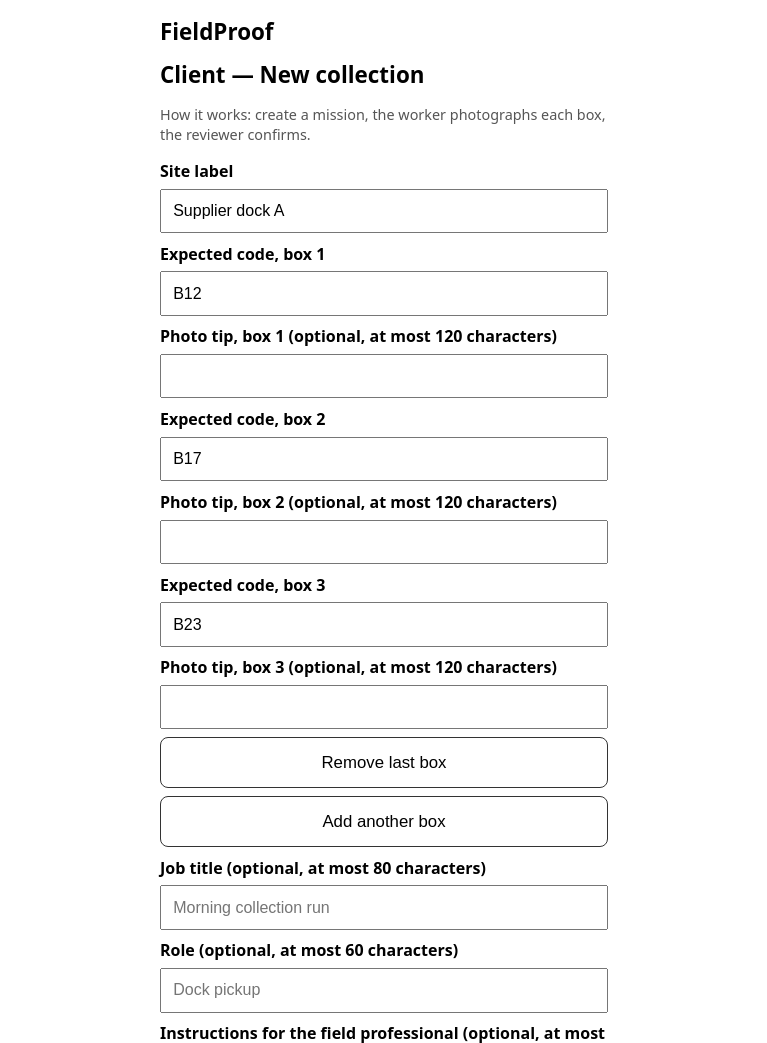
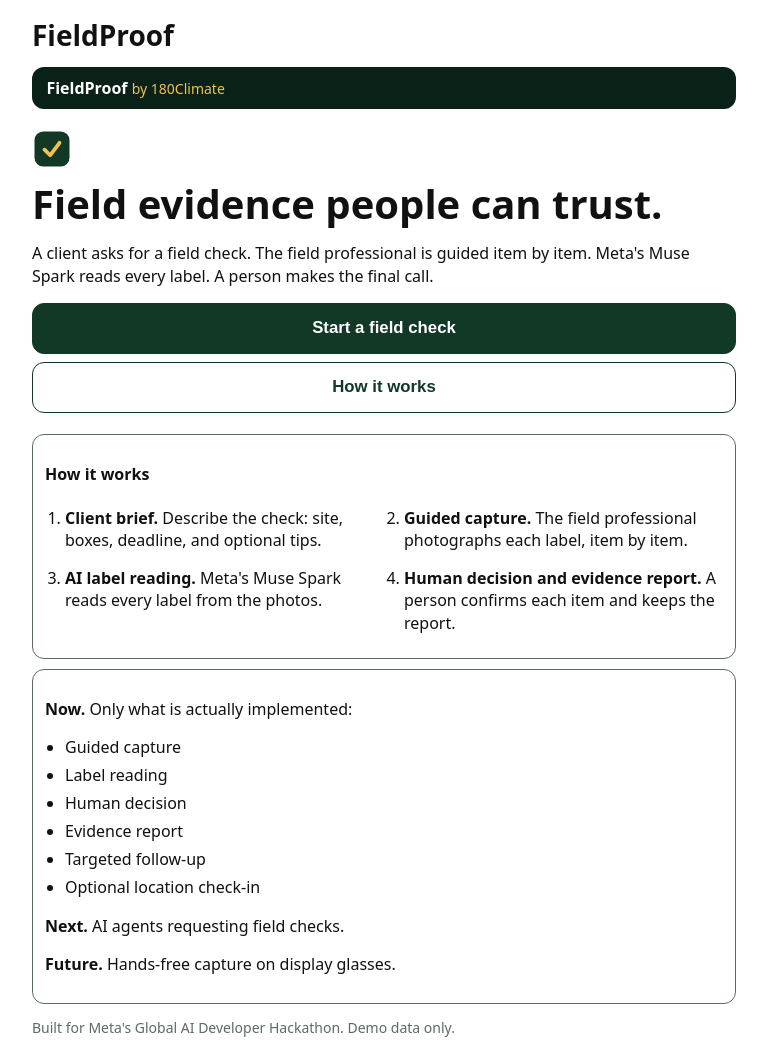
Before and after one commit to TengKianBoon/fieldproof, a website built with Vite: page app/index.html in a window 1280 px wide. Shown: the top 1043 px of the page, without its empty margins (256-1023 px from the left). Built offline with nearby package versions, Linux system fonts and the light colour scheme.

Commit message:
F2: presentation landing at root plus token visual system

```diff
--- a/app/src/client.ts
+++ b/app/src/client.ts
@@ -43,6 +43,7 @@
 
 // Pure route parsing for hash links (#/new, #/work/<mid>/<tok>, #/review/...).
 export type Route =
+  | { name: "landing" }
   | { name: "new" }
   | { name: "work"; missionId: string; token: string }
   | { name: "review"; missionId: string; token: string }
@@ -51,6 +52,10 @@
 export function parseHashRoute(hash: string): Route {
   const frag = hash.startsWith("#") ? hash.slice(1) : hash;
   const parts = frag.split("/").filter((p) => p !== "");
+  // F2: "#/" is the presentation landing; every existing route stays. A bare
+  // "" (no hash at all) keeps its long-standing unknown contract - the router
+  // always sets a hash before rendering, so this input never reaches a view.
+  if (parts.length === 0) return hash === "" ? { name: "unknown" } : { name: "landing" };
   if (parts.length === 1 && parts[0] === "new") return { name: "new" };
   if (parts.length === 3 && (parts[0] === "work" || parts[0] === "review") && parts[1] !== "" && parts[2] !== "") {
     return { name: parts[0], missionId: parts[1], token: parts[2] } as Route;
--- /dev/null
+++ b/app/src/landing.ts
@@ -0,0 +1,22 @@
+// F2 presentation landing (lead-owned). Pure markup only: no imports, no
+// network, no telemetry, no external fonts, images, or scripts. The router
+// mounts it at #/; buttons are wired in ui.ts.
+export function landingHTML(): string {
+  return `<div class="topbar"><p><strong>FieldProof</strong> <span>by 180Climate</span></p></div>`
+    + `<div class="hero"><svg viewBox="0 0 32 32" width="40" height="40" role="img" aria-label="FieldProof mark"><rect x="2" y="2" width="28" height="28" rx="7" fill="#123826" /><path d="M10 16.5l4.5 4.5L22 11" stroke="#f2c14e" stroke-width="3" fill="none" stroke-linecap="round" stroke-linejoin="round" /></svg>`
+    + `<h1 class="hero-title">Field evidence people can trust.</h1>`
+    + `<p class="hero-sub">A client asks for a field check. The field professional is guided item by item. Meta's Muse Spark reads every label. A person makes the final call.</p>`
+    + `<button id="l-start" class="primary">Start a field check</button>`
+    + `<button id="l-how">How it works</button></div>`
+    + `<div class="card" id="l-steps"><p><strong>How it works</strong></p><ol>`
+    + `<li><strong>Client brief.</strong> Describe the check: site, boxes, deadline, and optional tips.</li>`
+    + `<li><strong>Guided capture.</strong> The field professional photographs each label, item by item.</li>`
+    + `<li><strong>AI label reading.</strong> Meta's Muse Spark reads every label from the photos.</li>`
+    + `<li><strong>Human decision and evidence report.</strong> A person confirms each item and keeps the report.</li>`
+    + `</ol></div>`
+    + `<div class="card" id="l-strip"><p><strong>Now.</strong> Only what is actually implemented:</p>`
+    + `<ul><li>Guided capture</li><li>Label reading</li><li>Human decision</li><li>Evidence report</li><li>Targeted follow-up</li><li>Optional location check-in</li></ul>`
+    + `<p><strong>Next.</strong> AI agents requesting field checks.</p>`
+    + `<p><strong>Future.</strong> Hands-free capture on display glasses.</p></div>`
+    + `<p class="muted">Built for Meta's Global AI Developer Hackathon. Demo data only.</p>`;
+}
--- a/app/src/main.ts
+++ b/app/src/main.ts
@@ -1,4 +1,4 @@
-// S2b phone UI entry: hash router (#/new requester, #/work worker,
+// F2 presentation landing at #/. S2b phone UI entry: hash router (#/new requester, #/work worker,
 // #/review reviewer). The S1 auto-demo driver is retired; api.ts stays for
 // the headless import smoke test.
 import { startRouter } from "./ui.ts";
--- a/app/src/ui.css
+++ b/app/src/ui.css
@@ -1,22 +1,51 @@
-/* S2b plain mobile CSS: no framework, large tap targets, Android/iOS readable. */
-:root { color-scheme: light; }
-body { font-family: system-ui, sans-serif; margin: 0 auto; max-width: 28rem; padding: 1rem; line-height: 1.4; }
-h1 { font-size: 1.4rem; margin: 0 0 0.75rem; }
-h2 { font-size: 1.15rem; margin: 1rem 0 0.5rem; }
-button, .btn { display: block; width: 100%; margin: 0.5rem 0; padding: 0.9rem; font-size: 1.05rem; border-radius: 0.5rem; border: 1px solid #333; background: #fff; }
+/* F2 visual tokens: forest/deep greens, amber accent, ink on paper.
+   System type scale 14/16/20/28/40. Phone-first, up to desktop. */
+:root {
+  color-scheme: light;
+  --forest: #123826;
+  --deep: #0a2118;
+  --amber: #f2c14e;
+  --ink: #111;
+  --paper: #fff;
+  --muted: #5b6b62;
+  --ok: #1f7a4d;
+  --warn: #b7791f;
+  --bad: #b42318;
+}
+body { font-family: system-ui, sans-serif; font-size: 1rem; margin: 0 auto; max-width: 28rem; padding: 1rem; line-height: 1.4; color: var(--ink); background: var(--paper); }
+h1 { font-size: 1.75rem; margin: 0 0 0.75rem; }
+h2 { font-size: 1.25rem; margin: 1rem 0 0.5rem; }
+button, .btn { display: block; width: 100%; margin: 0.5rem 0; padding: 0.9rem; min-height: 44px; font-size: 1.05rem; border-radius: 0.75rem; border: 1px solid var(--forest); background: var(--paper); color: var(--forest); font-weight: 600; box-sizing: border-box; }
 button:disabled { opacity: 0.45; }
-button.primary { background: #111; color: #fff; }
-input[type="text"], input[type="password"], input[type="datetime-local"], input[type="file"], textarea { display: block; width: 100%; margin: 0.4rem 0; padding: 0.7rem; font-size: 1rem; box-sizing: border-box; }
+button.primary { background: var(--forest); color: var(--paper); }
+button:focus-visible, .btn:focus-visible, input:focus-visible, textarea:focus-visible, a:focus-visible { outline: 3px solid var(--amber); outline-offset: 2px; }
+input[type="text"], input[type="password"], input[type="datetime-local"], input[type="file"], textarea { display: block; width: 100%; margin: 0.4rem 0; padding: 0.7rem; min-height: 44px; font-size: 1rem; box-sizing: border-box; border: 1px solid var(--muted); border-radius: 0.5rem; background: var(--paper); color: var(--ink); }
+input[type="checkbox"], input[type="radio"] { width: 1.25rem; height: 1.25rem; accent-color: var(--forest); }
 label { display: block; margin: 0.6rem 0 0.2rem; font-weight: 600; }
-.card { border: 1px solid #ccc; border-radius: 0.5rem; padding: 0.75rem; margin: 0.6rem 0; }
+.card { border: 1px solid var(--muted); border-radius: 0.75rem; padding: 0.75rem; margin: 0.6rem 0; background: var(--paper); }
 .card img { width: 100%; border-radius: 0.25rem; }
 .row { display: flex; gap: 0.5rem; }
 .row > * { flex: 1; }
-.muted { color: #555; font-size: 0.9rem; }
+.muted { color: var(--muted); font-size: 0.875rem; }
 .links a { display: block; word-break: break-all; margin: 0.4rem 0; }
 pre { white-space: pre-wrap; background: #f4f4f4; padding: 0.5rem; font-size: 0.8rem; }
-.err { color: #a00; font-weight: 600; }
-.ok { color: #070; font-weight: 600; }
+.err { color: var(--bad); font-weight: 600; border-left: 4px solid var(--bad); padding: 0.5rem 0.75rem; }
+.ok { color: var(--ok); font-weight: 600; border-left: 4px solid var(--ok); padding: 0.5rem 0.75rem; }
+/* F2 status chips: worker states read neutral; client states carry meaning. */
+.chip { display: inline-block; padding: 0.15rem 0.6rem; font-size: 0.875rem; font-weight: 600; border: 1px solid var(--forest); border-radius: 999px; color: var(--forest); background: var(--paper); white-space: nowrap; }
+.chip-ok { color: var(--ok); border-color: var(--ok); }
+.chip-bad { color: var(--bad); border-color: var(--bad); }
+.chip-warn { color: var(--ink); border-color: var(--warn); }
+/* F2 landing: topbar, hero, steps, Now/Next/Future strip, footer. */
+.topbar { background: var(--deep); color: var(--paper); border-radius: 0.75rem; padding: 0.6rem 0.9rem; margin-bottom: 0.75rem; }
+.topbar p { margin: 0; font-size: 1rem; }
+.topbar span { color: var(--amber); font-size: 0.875rem; }
+.hero { padding: 0.5rem 0 0.25rem; }
+.hero-title { font-size: 2.5rem; line-height: 1.1; margin: 0.5rem 0; }
+.hero-sub { font-size: 1rem; }
+.hero button { margin-top: 0.5rem; }
+#l-steps ol, #l-strip ul { margin: 0.4rem 0; padding-left: 1.25rem; }
+#l-steps li, #l-strip li { margin: 0.35rem 0; }
 /* Author display rules (e.g. .row flex) otherwise override the hidden
    attribute; hidden must always win so success states can hide controls. */
 [hidden] { display: none !important; }
@@ -28,3 +57,10 @@
   button, .links, #f-last, #r-items, #r-out, #r-print, #r-finish, #r-dl { display: none !important; }
   body { max-width: none; }
 }
+
+/* F2 desktop: wider measure with a two-column step grid; 360px phones keep
+   the single column above. */
+@media (min-width: 48rem) {
+  body { max-width: 44rem; }
+  #l-steps ol { display: grid; grid-template-columns: 1fr 1fr; gap: 0.25rem 1.25rem; }
+}
--- a/app/src/ui.ts
+++ b/app/src/ui.ts
@@ -5,6 +5,7 @@
 import "./buffer-shim.ts";
 import "./ui.css";
 import { parseHashRoute, workLink, reviewLink, shrinkPhoto, uploadPhoto, evidenceBlob, calls, BRIEF_LEAK_MESSAGE, briefLeakTarget } from "./client.ts";
+import { landingHTML } from "./landing.ts";
 import { buildReport, plainCheckin, plainItem, plainState, plainWorkerItem, reportDocument } from "./report.ts";
 import { summarizeReview, summaryLines } from "../shared/reviewSummary.ts";
 
@@ -50,7 +51,7 @@
 
 export function startRouter(): void {
   window.addEventListener("hashchange", () => void render());
-  if (!window.location.hash) window.location.hash = "#/new";
+  if (!window.location.hash) window.location.hash = "#/";
   void render();
 }
 
@@ -59,13 +60,38 @@
   const r = parseHashRoute(window.location.hash);
   const el = app();
   try {
-    if (r.name === "new") viewNew(el);
+    if (r.name === "landing") viewLanding(el);
+    else if (r.name === "new") viewNew(el);
     else if (r.name === "work") await viewWork(el, r.missionId, r.token);
     else if (r.name === "review") await viewReview(el, r.missionId, r.token);
     else el.innerHTML = `<h1>FieldProof</h1><p class="err">Unknown link. Ask the client for a fresh field professional or client link.</p>`;
   } catch (e) {
     el.innerHTML = `<h1>FieldProof</h1>${errBox(e)}`;
   }
+}
+
+function viewLanding(el: HTMLElement): void {
+  // F2: static presentation only - no fetch, no tokens, no behavior.
+  el.innerHTML = landingHTML();
+  (document.getElementById("l-start") as HTMLButtonElement).onclick = () => {
+    window.location.hash = "#/new";
+  };
+  (document.getElementById("l-how") as HTMLButtonElement).onclick = () => {
+    document.getElementById("l-steps")?.scrollIntoView();
+  };
+}
+
+// F2 chips: worker states stay neutral words; client states carry the
+// comparison meaning. Presentation only - gates compare raw codes.
+function workerChip(state: string): string {
+  return `<span class="chip">${esc(plainWorkerItem(state))}</span>`;
+}
+
+function clientChip(state: string): string {
+  const cls = state === "matched" || state === "confirmed_match" ? "chip-ok"
+    : state === "mismatched" || state === "confirmed_mismatch" ? "chip-bad"
+    : "chip-warn";
+  return `<span class="chip ${cls}">${esc(plainItem(state))}</span>`;
 }
 
 function accessCode(): string {
@@ -561,7 +587,7 @@
   // with Next / Send-for-review guidance. The brief state is neutral here.
   const finished = cur.state === "received";
   const card = `<div class="card" data-item="${esc(cur.itemId)}">
-      <p><strong>${esc(cur.itemId)}</strong> — ${esc(plainWorkerItem(cur.state))}</p>
+      <p><strong>${esc(cur.itemId)}</strong> — ${workerChip(cur.state)}</p>
       ${cur.hint === undefined || cur.hint === "" ? "" : `<p class="muted">Tip: ${esc(cur.hint)}</p>`}
       ${finished
         ? `<p class="muted">Photo received - this item is done. Continue with Next, or Send for review when every item shows Photo received.</p>`
@@ -748,7 +774,7 @@
   for (const e of m.expected) {
     const o = m.observed[e.itemId];
     cards.push(`<div class="card" data-item="${esc(e.itemId)}">
-      <p><strong>${esc(e.itemId)}</strong> — expected ${esc(e.expectedLabel)}, observed ${esc(o.observedLabel ?? "—")} (${esc(o.readability)}, ${esc(plainItem(o.state))})</p>
+      <p><strong>${esc(e.itemId)}</strong> — expected ${esc(e.expectedLabel)}, observed ${esc(o.observedLabel ?? "—")} (${esc(o.readability)}, ${clientChip(o.state)})</p>
       <div data-photo="${esc(e.itemId)}"><p class="muted">Loading photo…</p></div>
       <div class="row"${m.state === "in_review" ? "" : " hidden"}><button data-yes="${esc(e.itemId)}">Confirm match</button><button data-no="${esc(e.itemId)}">Confirm mismatch</button></div>
       <button data-inc="${esc(e.itemId)}"${m.state === "in_review" ? "" : " hidden"}>Inconclusive</button><div data-msg="${esc(e.itemId)}"></div></div>`);
```
Also changed, not shown: app/tests/f2.test.ts (added, +43 -0 lines).
